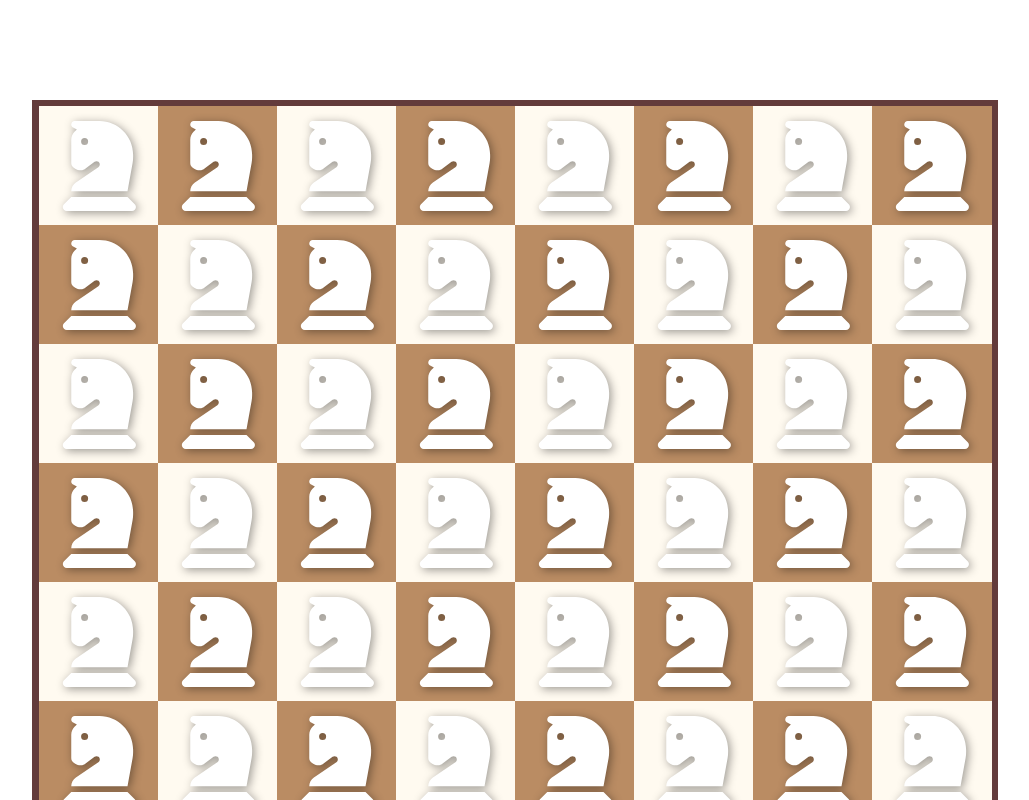
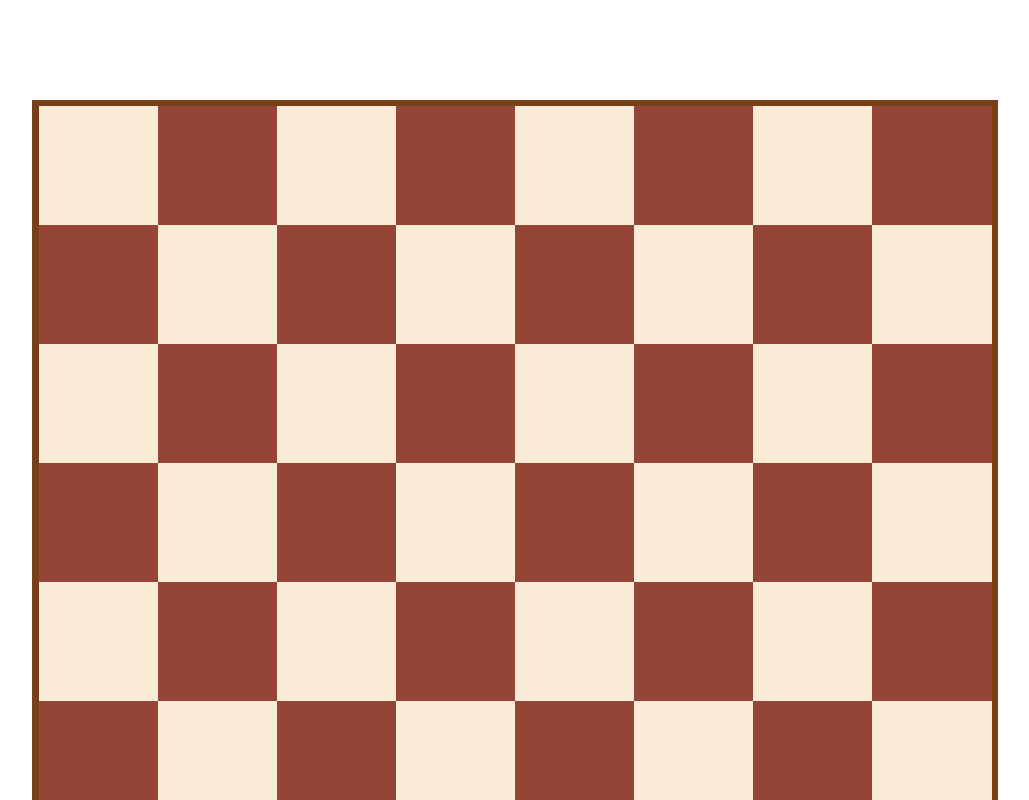
Before and after one commit to UltraFutile/react-chess, a React (Create React App) app: page / in a window 1280 px wide. Shown: the top 800 px of the page, without its empty margins (68-1097 px from the left). Built offline with nearby package versions, Linux system fonts and the light colour scheme.

Commit message:
Add all chess components

```diff
--- a/src/components/Board.css
+++ b/src/components/Board.css
@@ -1,5 +1,5 @@
 .board-shell {
-    border: 7px solid #633b3b;
+    border: 7px solid #773f1a; /* Sepia */
     margin-left: 100px;
     margin-top: 100px;
     display: inline-grid;
--- a/src/components/Board.tsx
+++ b/src/components/Board.tsx
@@ -1,4 +1,7 @@
 import React from 'react';
+import { BoardState } from '../lib/model/BoardState';
+import { PieceProps } from '../lib/model/PieceProps';
+import { SquareState } from '../lib/model/SquareState';
 import './Board.css'
 import { Square } from "./Square";
 
@@ -18,12 +21,13 @@ export const Board = () => {
         console.log(`FILE: ${file}, RANK: ${rank}`);
     };
 
-    const renderSquare = (file: number, rank: number, color: string) => {
+    const renderSquare = (file: number, rank: number, color: string, piece?: PieceProps) => {
         return <Square
             key={`${file}${rank}`}
             file={file}
             rank={rank}
             color={color}
+            piece={piece}
             onClick={onSquareClick}
 
         />; //'\u265C' for black knight
@@ -35,7 +39,7 @@ export const Board = () => {
             const row = [];
             for (let j = 0; j < boardState.rankNum; j++) {
                 let squareState: SquareState = boardState.getSquare(i, j);
-                row.push(renderSquare(squareState.file, squareState.rank, squareState.color));
+                row.push(renderSquare(squareState.file, squareState.rank, squareState.color, squareState.piece));
             }
             rows.unshift(
                 <div key={i} className="board-row">
@@ -52,44 +56,3 @@ export const Board = () => {
         </div>
     );
 }
-
-interface SquareState {
-    color: string;
-    file: number;
-    rank: number;
-}
-
-class BoardState {
-    private squareArray: SquareState[][];
-    public fileNum: number;
-    public rankNum: number;
-
-    constructor(fileNum: number = 8, rankNum: number = 8) {
-        this.squareArray = this.initializeSquares(fileNum, rankNum);
-        this.fileNum = fileNum;
-        this.rankNum = rankNum;
-    }
-
-    initializeSquares(fileNum: number, rankNum: number) {
-        const rows = [];
-        for (let i = 0; i < fileNum; i++) {
-            let row: SquareState[] = [];
-            let colorIn: boolean = i % 2 === 0;
-            for (let j = 0; j < rankNum; j++) {
-                row.push({
-                    color:  colorIn ? '#BA8C63' : '#FFFAF0',
-                    file: i,
-                    rank: j
-                });
-                colorIn = !colorIn;
-            }
-            rows.push(row);
-        }
-
-        return rows;
-    }
-
-    getSquare(file: number, rank: number) {
-        return this.squareArray[file][rank];
-    }
-}
--- a/src/components/Square.tsx
+++ b/src/components/Square.tsx
@@ -1,23 +1,48 @@
-import { FontAwesomeIcon } from '@fortawesome/react-fontawesome';
-import { faChessKing, faChessKnight } from '@fortawesome/free-solid-svg-icons'
-// import { faChessKing as regularKing } from '@fortawesome/free-regular-svg-icons'
+import './Square.css'
+import { Bishop, King, Knight, Pawn, Queen, Rook } from './pieces/Pieces';
+import { PieceProps } from '../lib/model/PieceProps';
 
-import './Square.css'
+type Props = {
+    file: number
+    rank: number
+    color: string
+    piece?: PieceProps
+    onClick: (file: number, rank: number) => void
+}
 
-export const Square = (props: { file: number, rank: number, color: string, onClick: (file: number, rank: number) => void}) => {
+export const Square = (props: Props) => {
     const FILE_CHAR_STRING = "ABCDEFGH";
     const buttonStyle = {
         backgroundColor: props.color
     };
     return (
         <button className="square" style={buttonStyle} onClick={() => props.onClick(props.file, props.rank)}>
-            {/* {'\u265C'} */}
             {/* {`${this.FILE_CHAR_STRING[this.props.file]}${this.props.rank + 1}`} */}
-            <FontAwesomeIcon icon={faChessKnight} style={{
-                color: "white",
-                filter: "drop-shadow(2px 2px 5px rgb(0 0 0 / 0.4))"
-            }}/>
+
             {/* {`${props.file}${props.rank}`} */}
+            {getPieceComponent(props.piece)}
         </button>
     );
 }
+
+function getPieceComponent(piece?: PieceProps) {
+    if (piece) {
+        switch(piece.piece) {
+            case "king":
+                return <King team={piece.team}></King>;
+            case "queen":
+                return <Queen team={piece.team}></Queen>;
+            case "bishop":
+                return <Bishop team={piece.team}></Bishop>;
+            case "knight":
+                return <Knight team={piece.team}></Knight>;
+            case "rook":
+                return <Rook team={piece.team}></Rook>;
+            case "pawn":
+                return <Pawn team={piece.team}></Pawn>;
+            default:
+                throw new Error("piece does not exist");
+        }
+
+    }
+}
--- /dev/null
+++ b/src/components/pieces/Pieces.tsx
@@ -0,0 +1,51 @@
+import {
+    faChessKing,
+    faChessQueen,
+    faChessBishop,
+    faChessKnight,
+    faChessRook,
+    faChessPawn } from "@fortawesome/free-solid-svg-icons"
+import { FontAwesomeIcon } from "@fortawesome/react-fontawesome"
+import { Team } from "../../lib/Team";
+
+const filterCss = "drop-shadow(2px 2px 5px rgb(0 0 0 / 0.4))";
+
+function getPieceColor(team: Team) {
+    return team === Team.White ? "#FFFFF0" : "#5C5D54";
+}
+
+export const King = (props: { team: Team }) =>
+    <FontAwesomeIcon icon={faChessKing} style={{
+        color: getPieceColor(props.team),
+        filter: filterCss
+    }}/>;
+
+export const Queen = (props: { team: Team }) =>
+    <FontAwesomeIcon icon={faChessQueen} style={{
+        color: getPieceColor(props.team),
+        filter: filterCss
+    }}/>;
+
+export const Bishop = (props: { team: Team }) =>
+    <FontAwesomeIcon icon={faChessBishop} style={{
+        color: getPieceColor(props.team),
+        filter: filterCss
+    }}/>;
+
+export const Knight = (props: { team: Team }) =>
+    <FontAwesomeIcon icon={faChessKnight} style={{
+        color: getPieceColor(props.team),
+        filter: filterCss
+    }}/>;
+
+export const Rook = (props: { team: Team }) =>
+    <FontAwesomeIcon icon={faChessRook} style={{
+        color: getPieceColor(props.team),
+        filter: filterCss
+    }}/>;
+
+export const Pawn = (props: { team: Team }) =>
+    <FontAwesomeIcon icon={faChessPawn} style={{
+        color: getPieceColor(props.team),
+        filter: filterCss
+    }}/>;
--- /dev/null
+++ b/src/lib/Team.ts
@@ -0,0 +1,4 @@
+export enum Team {
+    White,
+    Black,
+}
--- /dev/null
+++ b/src/lib/model/BoardState.ts
@@ -0,0 +1,38 @@
+import { SquareState } from "./SquareState";
+
+export class BoardState {
+    private squareArray: SquareState[][];
+    public fileNum: number;
+    public rankNum: number;
+
+    constructor(fileNum: number = 8, rankNum: number = 8) {
+        this.squareArray = this.initializeSquares(fileNum, rankNum);
+        this.fileNum = fileNum;
+        this.rankNum = rankNum;
+    }
+
+    initializeSquares(fileNum: number, rankNum: number) {
+        const chestNutColor = '#954535';
+        const antiqueWhiteColor = '#FAEBD7';
+        const rows = [];
+        for (let i = 0; i < fileNum; i++) {
+            let row: SquareState[] = [];
+            let colorIn: boolean = i % 2 === 0;
+            for (let j = 0; j < rankNum; j++) {
+                row.push({
+                    color:  colorIn ? chestNutColor : antiqueWhiteColor,
+                    file: i,
+                    rank: j
+                });
+                colorIn = !colorIn;
+            }
+            rows.push(row);
+        }
+
+        return rows;
+    }
+
+    getSquare(file: number, rank: number) {
+        return this.squareArray[file][rank];
+    }
+}
--- /dev/null
+++ b/src/lib/model/PieceProps.ts
@@ -0,0 +1,6 @@
+import { Team } from "../Team";
+
+export type PieceProps = {
+    team: Team;
+    piece: 'king' | 'queen' | 'bishop' | 'knight' | 'rook' | 'pawn';
+}
--- /dev/null
+++ b/src/lib/model/SquareState.ts
@@ -0,0 +1,8 @@
+import { PieceProps } from "./PieceProps";
+
+export interface SquareState {
+    color: string;
+    file: number;
+    rank: number;
+    piece?: PieceProps;
+}
```
